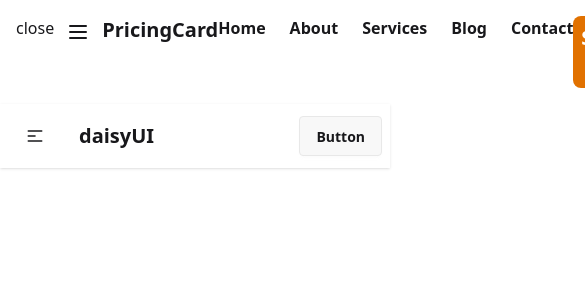
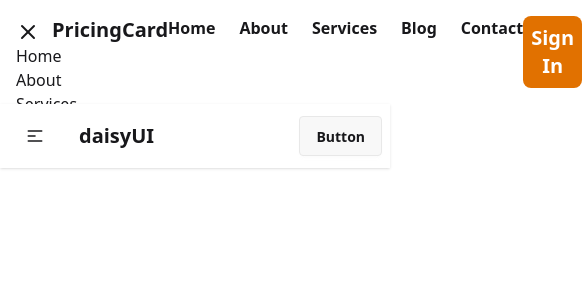
Before and after one commit to iftakhersifat/pricing-card, a React (Vite) app: page / in a window 390 px wide. Shown: the top 300 px of the page, 585 px wide, since content can reach past the window. Built offline with nearby package versions, Linux system fonts and the light colour scheme.

Commit message:
added navigationData in left in md

```diff
--- a/src/Components/Nav/Nav.jsx
+++ b/src/Components/Nav/Nav.jsx
@@ -1,4 +1,4 @@
-import { Menu } from 'lucide-react';
+import { Menu, X } from 'lucide-react';
 import React, { useState } from 'react';
 
 // 5 url information, they will have name, path (url path);
@@ -12,19 +12,26 @@ const navigationData = [
 
 const Nav = () => {
     const [open, setOpen] = useState(false);
+
+    const links =navigationData.map(nav=><a key={nav.id} href={nav.path}>{nav.name}</a>);
     return (
         <nav className="flex justify-between p-4">
             <div className='flex gap-3' onClick={()=>setOpen(!open)}>
-            {open ? "open" : "close"}
-            <Menu className='mt-1 lg:hidden' >
-            </Menu>
+            {open ? <Menu className='mt-1 lg:hidden' ></Menu>: <X className='mt-1 lg:hidden'></X>}
+            {/* for medium device menu show left side */}
+            <ul className='lg:hidden absolute mt-7 grid grid-cols-1'>
+                {links}
+            </ul>
+
             <h1 className='font-bold text-xl'>PricingCard</h1>
             </div>
             <ul className="space-x-6 font-semibold text-md">
                 {
-                    navigationData.map(nav=><a key={nav.id} href={nav.path}>{nav.name}</a>)
+                    links
                 }
             </ul>
+
+
             <button className='bg-amber-600 text-xl font-semibold text-white rounded-lg md:px-3 md:py-2 p-2 hover:bg-green-700'>Sign In</button>
         </nav>
     );
```
